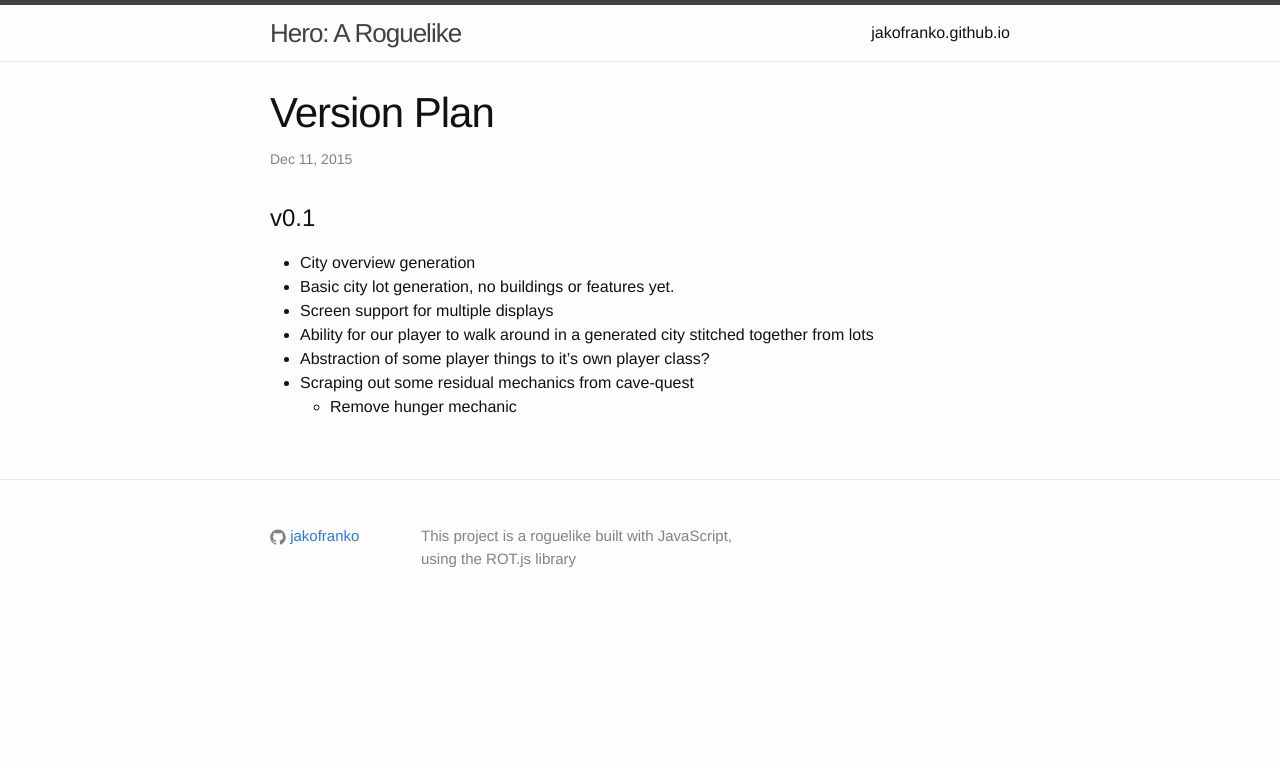
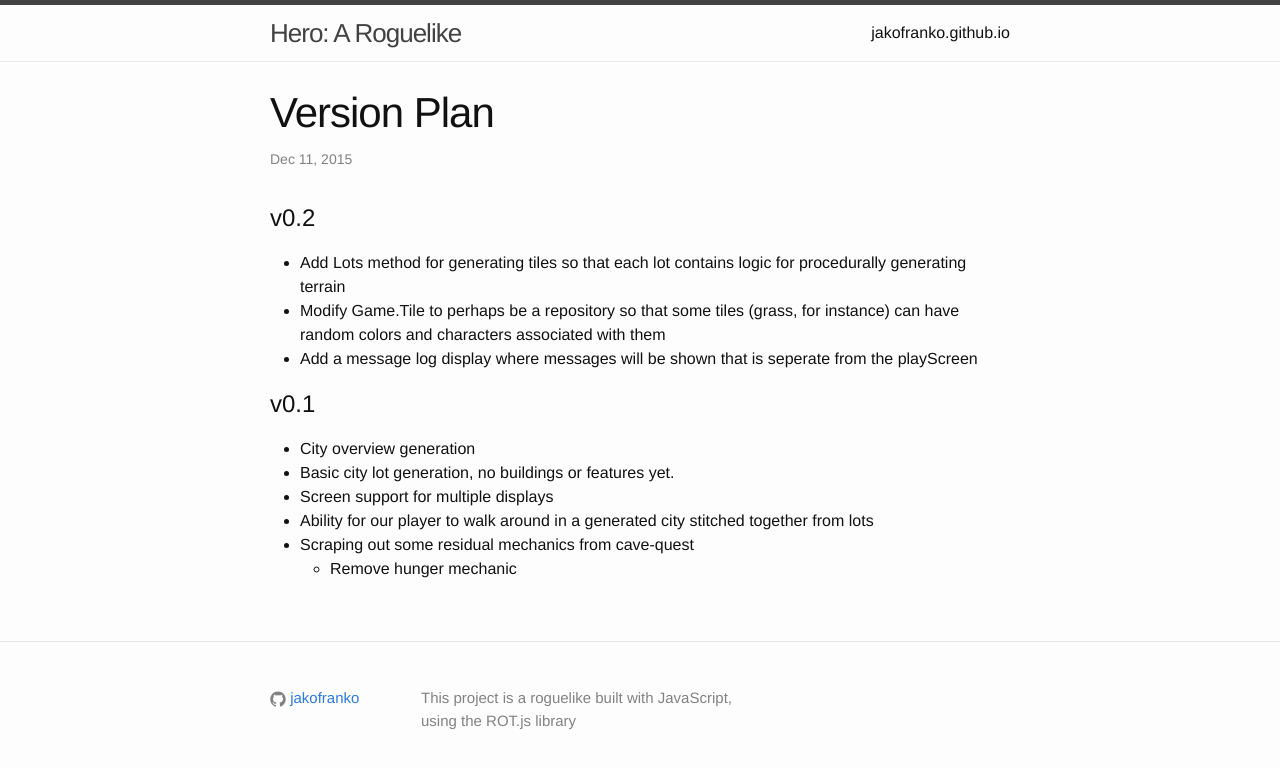
Before and after one commit to jakofranko/hero, a Jekyll site: the page built from _posts/2015-12-11-version-plan.md, in a window 1280 px wide. Shown: the top 768 px of the page. Built offline with Jekyll 4.4.1, drawn with Linux system fonts in a browser that asks for light colours.

Commit message:
modified version plan post

```diff
--- a/_posts/2015-12-11-version-plan.md
+++ b/_posts/2015-12-11-version-plan.md
@@ -3,6 +3,12 @@ layout: post
 title: "Version Plan"
 date:  2015-12-11 11:15am
 ---
+
+# v0.2
+
+* Add Lots method for generating tiles so that each lot contains logic for procedurally generating terrain
+* Modify Game.Tile to perhaps be a repository so that some tiles (grass, for instance) can have random colors and characters associated with them
+* Add a message log display where messages will be shown that is seperate from the playScreen
 
 # v0.1
 
@@ -10,6 +16,5 @@ date:  2015-12-11 11:15am
 * Basic city lot generation, no buildings or features yet.
 * Screen support for multiple displays
 * Ability for our player to walk around in a generated city stitched together from lots
-* Abstraction of some player things to it's own player class?
 * Scraping out some residual mechanics from cave-quest
   * Remove hunger mechanic
```
